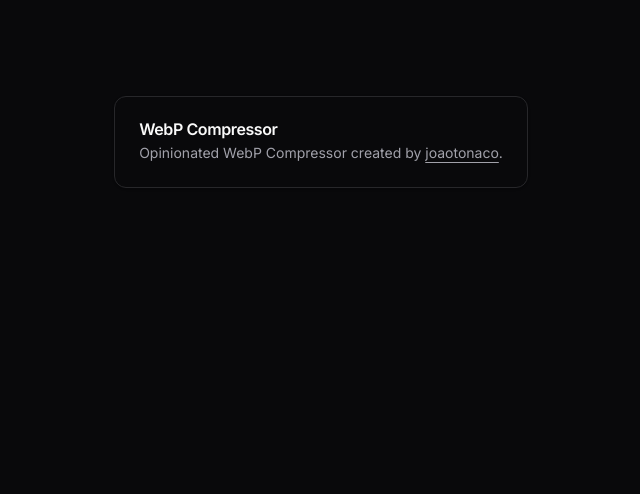
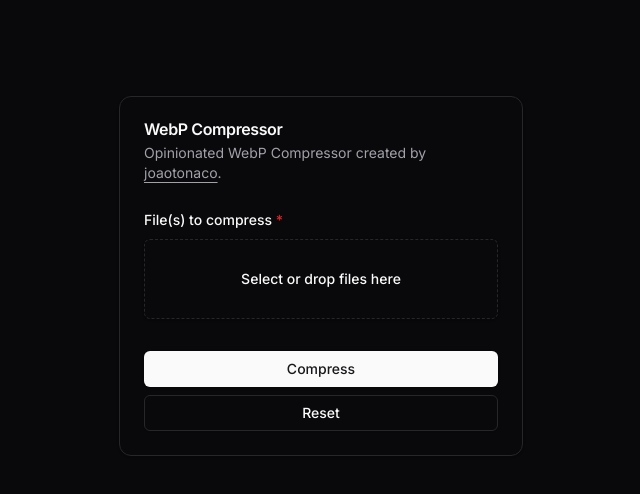
Before and after one commit to joaotonaco/webp-compressor, a Next.js app: page / in a window 1280 px wide. Shown: the top 494 px of the page, without its empty margins (319-959 px from the left). Built offline with nearby package versions, Linux system fonts and the light colour scheme.

Commit message:
add webp compressor component

```diff
--- a/src/app/page.tsx
+++ b/src/app/page.tsx
@@ -1,3 +1,4 @@
+import { Compressor } from "@/components/compressor";
 import { GithubLink } from "@/components/github-link";
 import {
 	Card,
@@ -9,14 +10,17 @@ import {
 
 export default function Home() {
 	return (
-		<main className="w-full h-screen p-24">
-			<Card className="w-fit mx-auto">
+		<main className="w-full h-screen py-24 md:px-24">
+			<Card className="w-full mx-auto max-w-[25.25rem]">
 				<CardHeader>
 					<CardTitle>WebP Compressor</CardTitle>
 					<CardDescription>
 						Opinionated WebP Compressor created by <GithubLink />.
 					</CardDescription>
 				</CardHeader>
+				<CardContent>
+					<Compressor />
+				</CardContent>
 			</Card>
 		</main>
 	);
--- /dev/null
+++ b/src/components/compressor/buttons.tsx
@@ -0,0 +1,27 @@
+import { useFormContext } from "react-hook-form";
+
+import { Button } from "../ui/button";
+
+export function CompressorButtons() {
+	const {
+		reset,
+		formState: { isSubmitting },
+	} = useFormContext();
+
+	return (
+		<div className="space-y-2">
+			<Button disabled={isSubmitting} type="submit" className="w-full">
+				Compress
+			</Button>
+			<Button
+				disabled={isSubmitting}
+				variant="outline"
+				type="reset"
+				onClick={() => reset()}
+				className="w-full"
+			>
+				Reset
+			</Button>
+		</div>
+	);
+}
--- /dev/null
+++ b/src/components/compressor/index.tsx
@@ -0,0 +1,75 @@
+"use client";
+
+import { zodResolver } from "@hookform/resolvers/zod";
+import { useForm } from "react-hook-form";
+import { z } from "zod";
+
+import { compressImage } from "@/lib/compress";
+import JSZip from "jszip";
+import { Form } from "../ui/form";
+import { CompressorButtons } from "./buttons";
+import { CompressorInput } from "./input";
+import { CompressorPreview } from "./preview";
+
+const MAX_MB_SIZE = 10;
+
+const formSchema = z.object({
+	files: z
+		.unknown()
+		.transform((value) => value as FileList)
+		.transform((value) => Array.from(value || []))
+		.refine((value) => value.length > 0, {
+			message: "One or more images required",
+		})
+		.refine((value) => value.every((file) => file.type.startsWith("image")), {
+			message: "Only images are allowed",
+		})
+		.refine(
+			(value) =>
+				value.reduce((acc, file) => acc + file.size, 0) <
+				MAX_MB_SIZE * 1024 * 1024,
+			{
+				message: "Total size of images should be less than 10MB",
+			},
+		),
+});
+
+export function Compressor() {
+	const form = useForm<z.infer<typeof formSchema>>({
+		resolver: zodResolver(formSchema),
+	});
+
+	const compressFile = async (file: File) => {
+		const formData = new FormData();
+		formData.append("file", file);
+
+		const jsonBuffer = await compressImage(formData);
+		const buffer = Buffer.from(jsonBuffer.data);
+		return buffer;
+	};
+
+	const onSubmit = async ({ files }: z.infer<typeof formSchema>) => {
+		const compressedFiles = await Promise.all(files.map(compressFile));
+		const zip = new JSZip();
+
+		compressedFiles.forEach((buffer, index) => {
+			zip.file(files[index].name, buffer);
+		});
+
+		zip.generateAsync({ type: "base64" }).then((base64) => {
+			window.location.href = `data:application/zip;base64,${base64}`;
+		});
+
+		form.reset();
+	};
+
+	return (
+		<Form {...form}>
+			<form onSubmit={form.handleSubmit(onSubmit)} className="space-y-8">
+				<CompressorInput />
+				<CompressorPreview files={form.watch("files")} />
+				<CompressorButtons />
+			</form>
+		</Form>
+	);
+}
--- /dev/null
+++ b/src/components/compressor/input.tsx
@@ -0,0 +1,38 @@
+import { useFormContext } from "react-hook-form";
+
+import { Dropzone, DropzoneInput, DropzoneMessage } from "../ui/dropzone";
+import {
+	FormControl,
+	FormField,
+	FormItem,
+	FormLabel,
+	FormMessage,
+} from "../ui/form";
+
+export function CompressorInput() {
+	const {
+		control,
+		formState: { isSubmitting },
+	} = useFormContext();
+
+	return (
+		<FormField
+			control={control}
+			name="files"
+			render={({ field }) => (
+				<FormItem>
+					<FormLabel>
+						File(s) to compress <span className="text-red-600">*</span>
+					</FormLabel>
+					<FormControl>
+						<Dropzone className="h-20" handleOnDrop={field.onChange}>
+							<DropzoneMessage>Select or drop files here</DropzoneMessage>
+							<DropzoneInput {...field} disabled={isSubmitting} multiple />
+						</Dropzone>
+					</FormControl>
+					<FormMessage />
+				</FormItem>
+			)}
+		/>
+	);
+}
--- /dev/null
+++ b/src/components/compressor/preview.tsx
@@ -0,0 +1,30 @@
+import Image from "next/image";
+
+interface CompressorPreviewProps {
+	files?: File[];
+}
+
+export function CompressorPreview({ files }: CompressorPreviewProps) {
+	if (!files) {
+		return null;
+	}
+
+	return (
+		<div className="flex items-center justify-start gap-2 flex-wrap">
+			{Array.from(files).map((file: File) => {
+				const previewUrl = URL.createObjectURL(file);
+
+				return (
+					<Image
+						className="aspect-square object-cover rounded-md border"
+						key={file.name}
+						src={previewUrl}
+						alt={file.name}
+						width={64}
+						height={64}
+					/>
+				);
+			})}
+		</div>
+	);
+}
```
